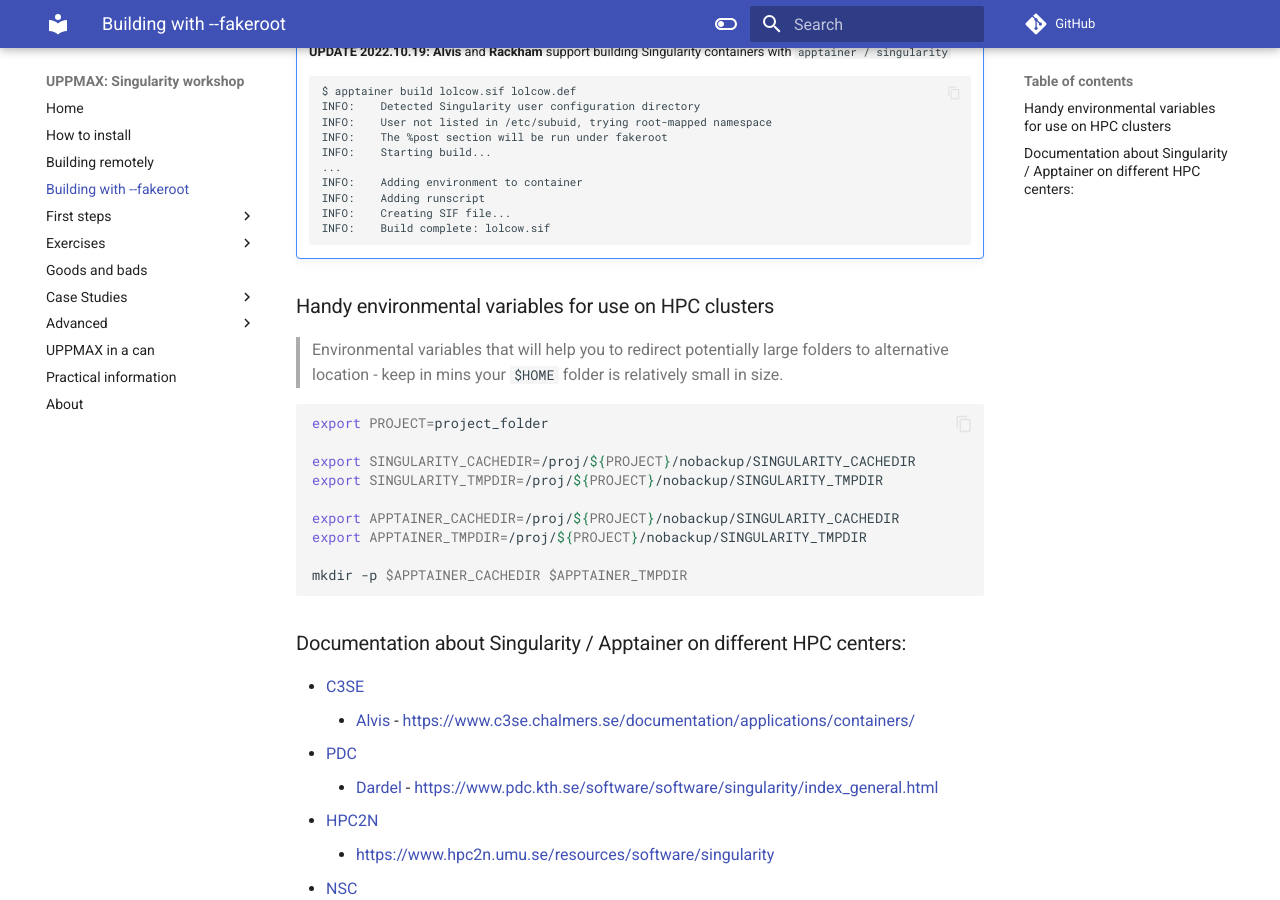
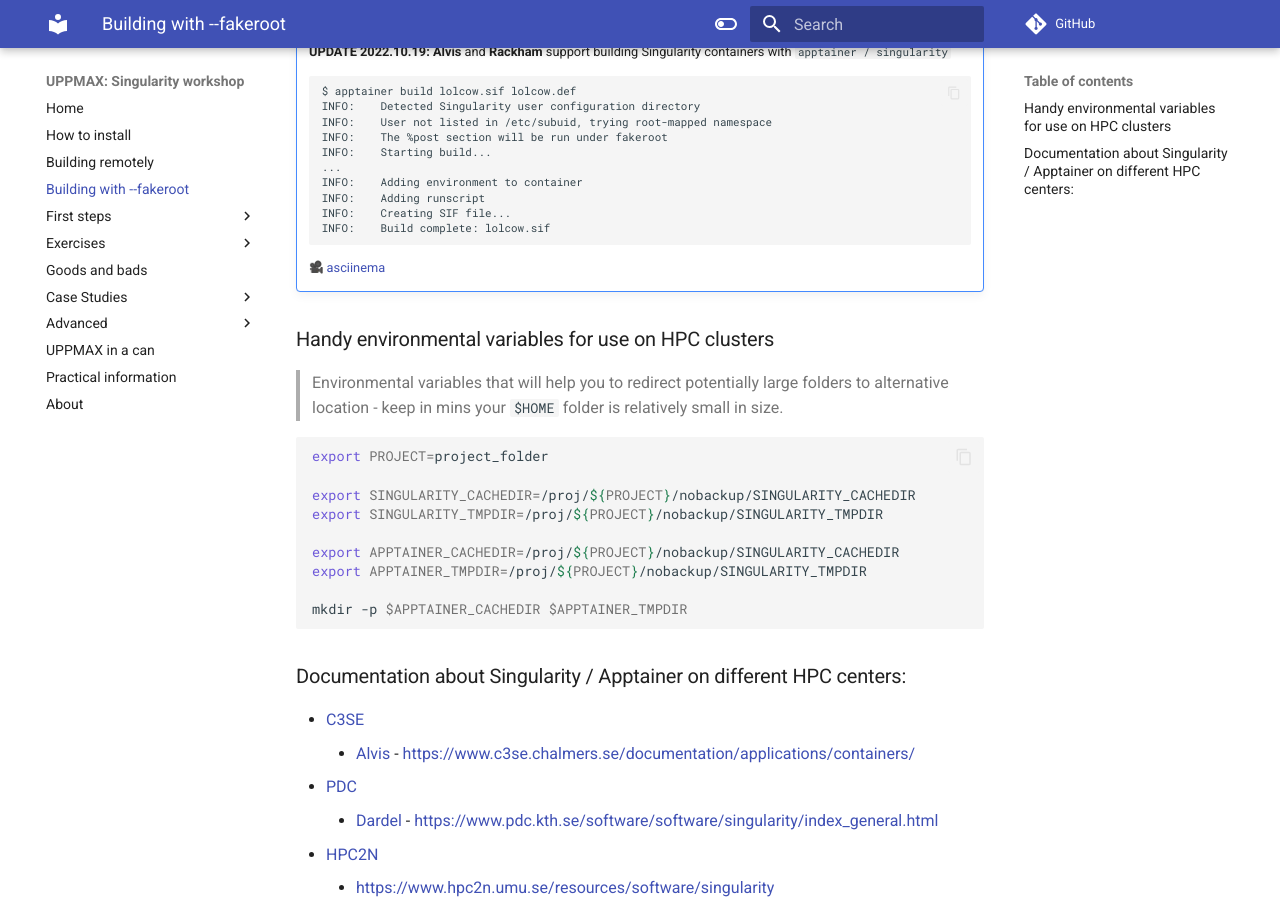
Before and after one commit to pmitev/UPPMAX-Singularity-workshop, an MkDocs documentation site: the page built from docs/fakeroot.md, in a window 1280 px wide and 900 px high, scrolled down 611 px. Built offline with MkDocs 1.6.1 and Material for MkDocs 9.7.7, drawn with Linux system fonts in a browser that asks for light colours; emoji names are drawn with the system emoji font; comment, search, counter and statistics services are not loaded.

Commit message:
asciinema

````diff
--- a/docs/fakeroot.md
+++ b/docs/fakeroot.md
@@ -31,6 +31,7 @@
     INFO:    Creating SIF file...
     INFO:    Build complete: lolcow.sif
     ```
+    :movie_camera: [asciinema](https://asciinema.org/a/ioZ8GTdyMoCfr4oPuyN5qSd5w)
 
 ### Handy environmental variables for use on HPC clusters
 > Environmental variables that will help you to redirect potentially large folders to alternative location - keep in mins your `$HOME` folder is relatively small in size.
````
